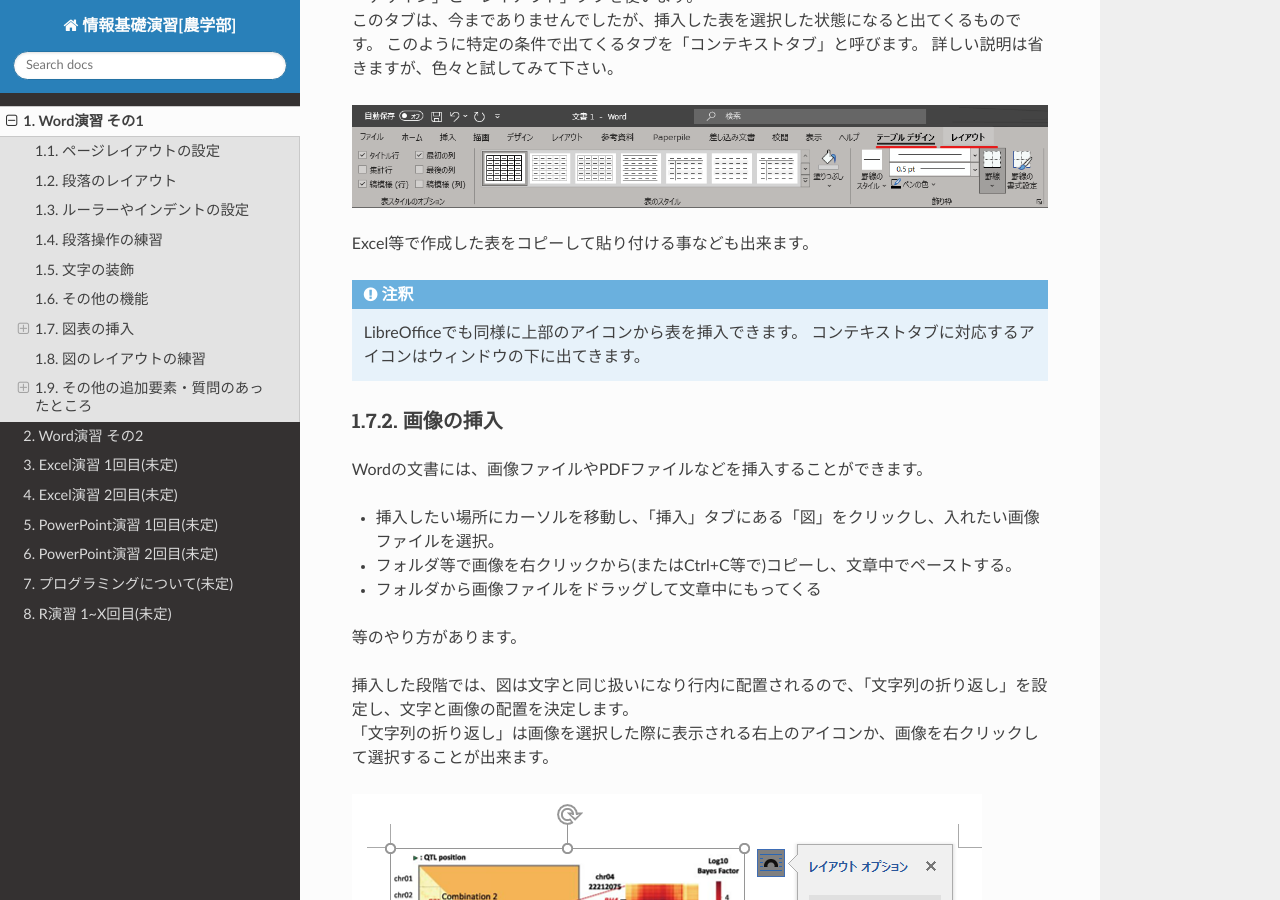
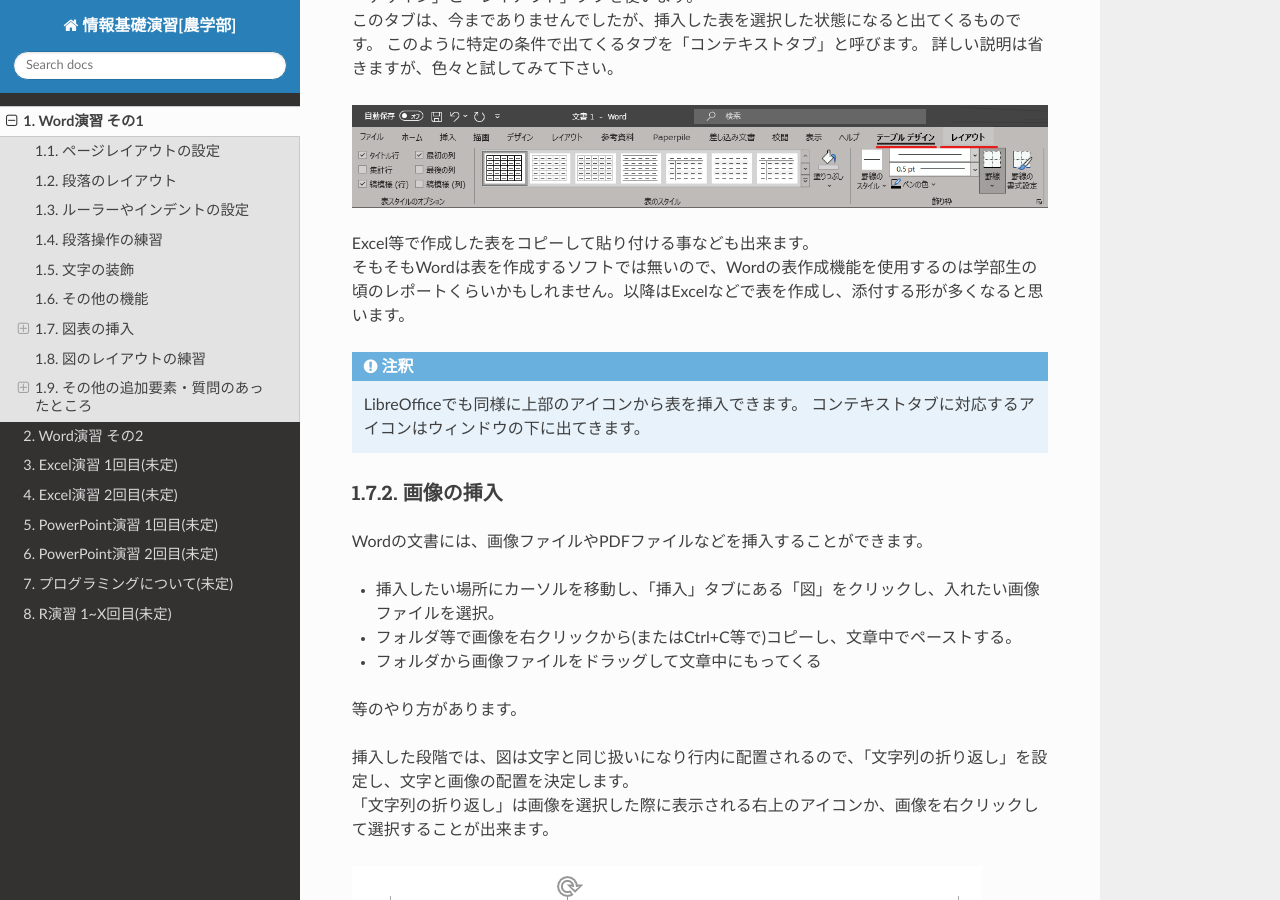
Before and after one commit to slt666666/informatics_agri_1st, a Sphinx documentation site: the page built from source/word_1.rst, in a window 1280 px wide and 900 px high, scrolled down 8689 px. Built offline with Sphinx 7.4.7 and the Read the Docs theme 2.0.0, drawn with Linux system fonts in a browser that asks for light colours; some of the changed text lies outside the part shown.

Commit message:
Update word_1.rst

```diff
--- a/source/word_1.rst
+++ b/source/word_1.rst
@@ -137,6 +137,7 @@
 .. figure:: _static/images/table_layout.png
 
 | Excel等で作成した表をコピーして貼り付ける事なども出来ます。
+| そもそもWordは表を作成するソフトでは無いので、Wordの表作成機能を使用するのは学部生の頃のレポートくらいかもしれません。以降はExcelなどで表を作成し、添付する形が多くなると思います。
 
 .. note::
     LibreOfficeでも同様に上部のアイコンから表を挿入できます。 コンテキストタブに対応するアイコンはウィンドウの下に出てきます。
@@ -275,6 +276,7 @@
 | 画像として貼り付け、レイアウトで動かせるようにするのが良いと思います。
 
 | **Q. 他のところからコピペしてきた文章の行間の間隔が違うのの直し方が分からないです。あちこち触って何回か直せたこともあったんですが、やり方をちゃんと覚えていません。**
+| **Q. メモなどからコピーペーストを行うと行間が変に空いてしまうことがある。**
 | A. 上の回答と似ていますが、文章の貼り付けに関してもいくつかフォーマットが選べます。恐らく書式が「元の書式を保持」になっている可能性が高いです。「書式を結合」「テキストのみ保持」などで貼り付けてみましょう。
 
 | **Q. 変換がしやすい日本語入力の時は良いのですが、英語入力の時にキーボードから直接打てない特殊記号を打とうとするとなかなか煩わしいです。**
```
